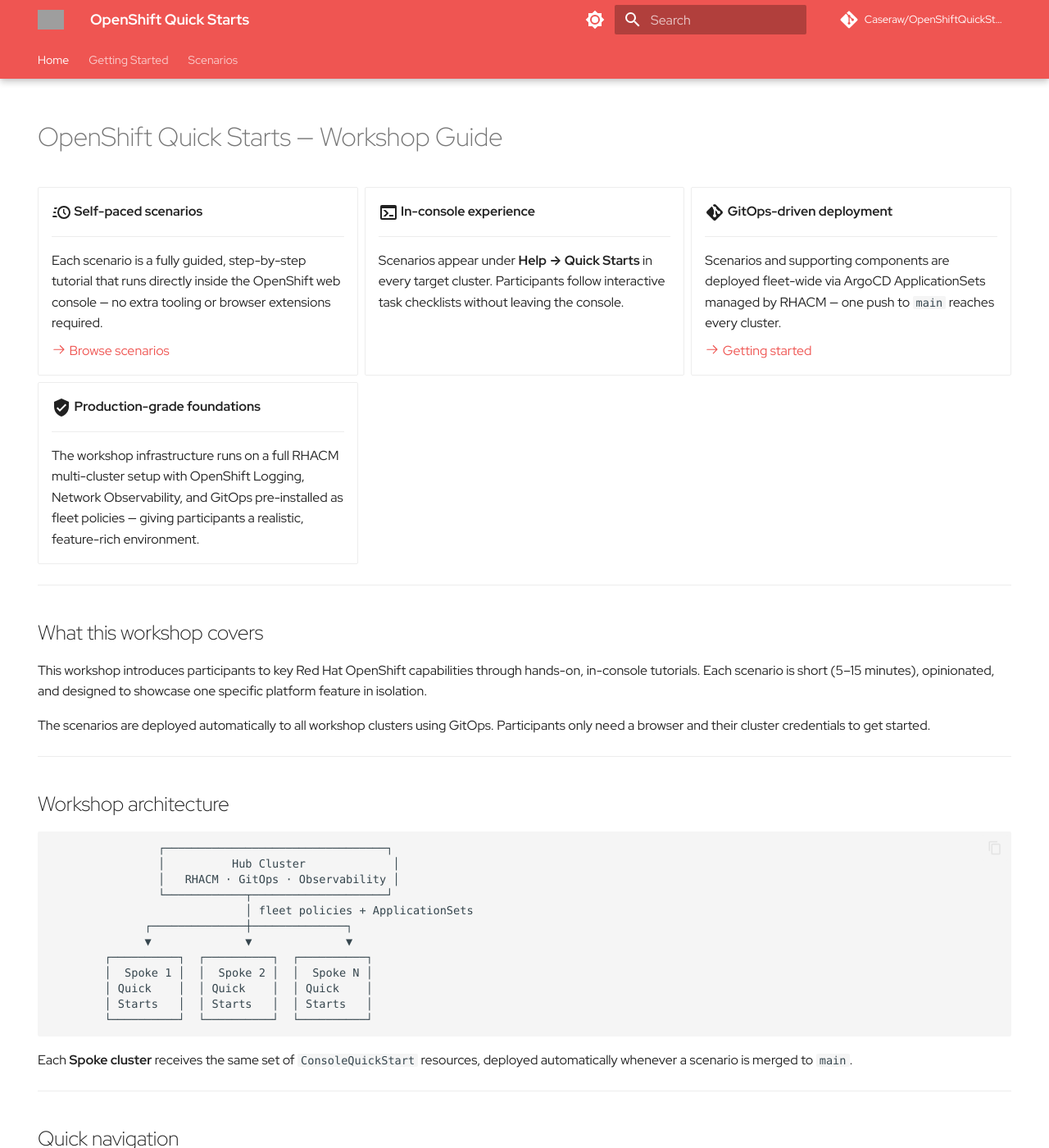
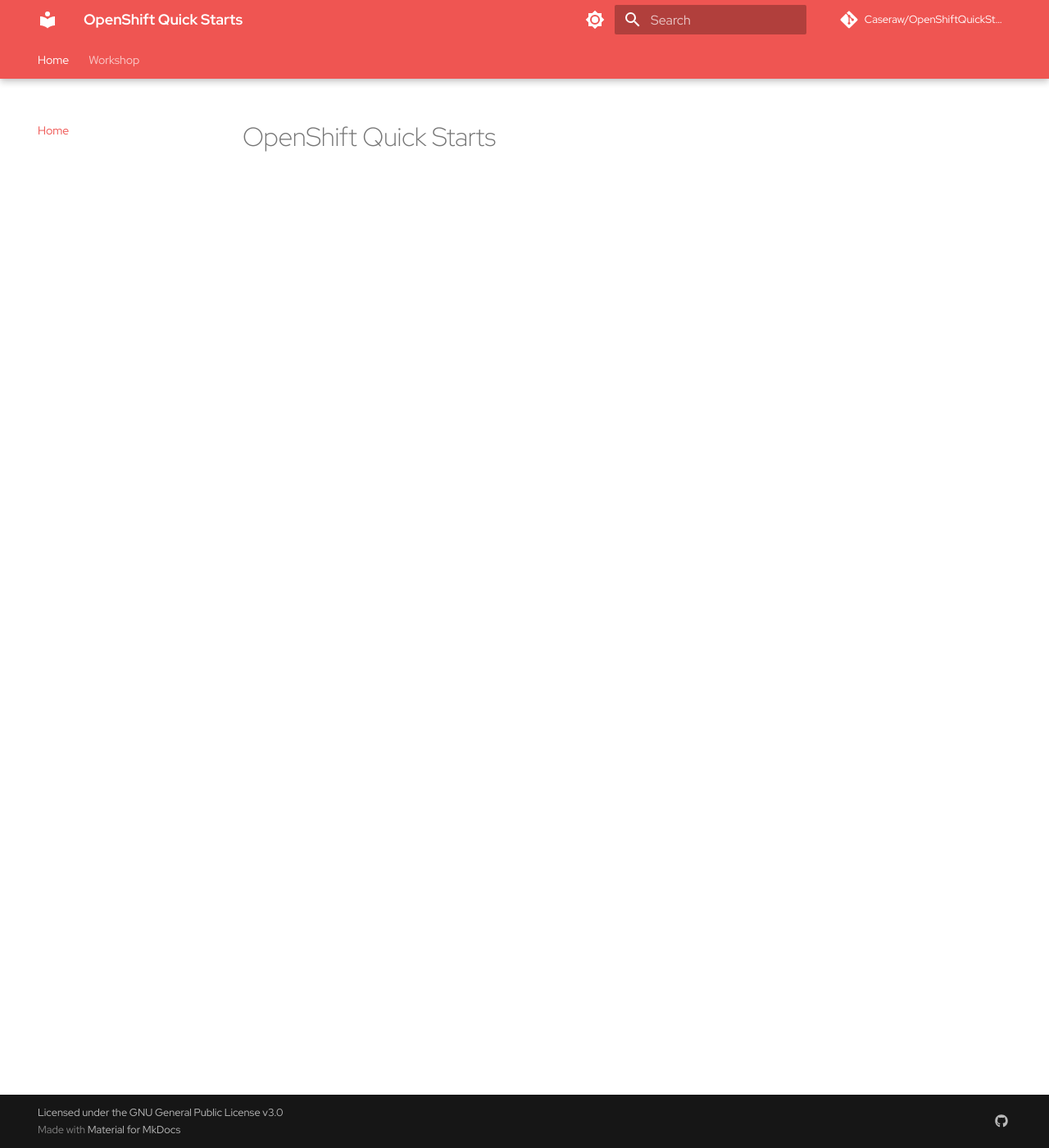
Before and after one commit to Caseraw/OpenShiftQuickStarts, an MkDocs documentation site: the page built from docs/index.md, in a window 1280 px wide and 1400 px high. Shown: the whole window at 82% size. Built offline with MkDocs 1.6.1 and Material for MkDocs 9.7.7, drawn with Linux system fonts in a browser that asks for light colours; some web fonts are replaced; comment, search, counter and statistics services are not loaded; some of the changed text lies outside the part shown; grey boxes are pictures that could not be loaded.

Commit message:
Simplify workshop site — empty pages, remove logo and scenarios
- Remove logo/favicon from theme config
- Homepage reduced to a bare title placeholder
- Rename Getting Started → Workshop, empty content for later
- Remove Scenarios section and nav entry entirely
- Delete docs/getting-started.md, docs/scenarios/index.md

Co-authored-by: Cursor <cursoragent@cursor.com>

````diff
--- a/docs/index.md
+++ b/docs/index.md
@@ -1,87 +1 @@
----
-hide:
-  - navigation
-  - toc
----
-
-# OpenShift Quick Starts — Workshop Guide
-
-<div class="grid cards" markdown>
-
--   :material-clock-fast:{ .lg .middle } **Self-paced scenarios**
-
-    ---
-
-    Each scenario is a fully guided, step-by-step tutorial that runs directly
-    inside the OpenShift web console — no extra tooling or browser extensions
-    required.
-
-    [:octicons-arrow-right-24: Browse scenarios](scenarios/index.md)
-
--   :material-console:{ .lg .middle } **In-console experience**
-
-    ---
-
-    Scenarios appear under **Help → Quick Starts** in every target cluster.
-    Participants follow interactive task checklists without leaving the console.
-
--   :material-git:{ .lg .middle } **GitOps-driven deployment**
-
-    ---
-
-    Scenarios and supporting components are deployed fleet-wide via ArgoCD
-    ApplicationSets managed by RHACM — one push to `main` reaches every cluster.
-
-    [:octicons-arrow-right-24: Getting started](getting-started.md)
-
--   :material-shield-check:{ .lg .middle } **Production-grade foundations**
-
-    ---
-
-    The workshop infrastructure runs on a full RHACM multi-cluster setup with
-    OpenShift Logging, Network Observability, and GitOps pre-installed as fleet
-    policies — giving participants a realistic, feature-rich environment.
-
-</div>
-
----
-
-## What this workshop covers
-
-This workshop introduces participants to key Red Hat OpenShift capabilities through
-hands-on, in-console tutorials. Each scenario is short (5–15 minutes), opinionated,
-and designed to showcase one specific platform feature in isolation.
-
-The scenarios are deployed automatically to all workshop clusters using GitOps.
-Participants only need a browser and their cluster credentials to get started.
-
----
-
-## Workshop architecture
-
-```
-                ┌─────────────────────────────────┐
-                │          Hub Cluster             │
-                │   RHACM · GitOps · Observability │
-                └────────────┬────────────────────┘
-                             │ fleet policies + ApplicationSets
-              ┌──────────────┼──────────────┐
-              ▼              ▼              ▼
-        ┌──────────┐  ┌──────────┐  ┌──────────┐
-        │  Spoke 1 │  │  Spoke 2 │  │  Spoke N │
-        │ Quick    │  │ Quick    │  │ Quick    │
-        │ Starts   │  │ Starts   │  │ Starts   │
-        └──────────┘  └──────────┘  └──────────┘
-```
-
-Each **Spoke cluster** receives the same set of `ConsoleQuickStart` resources,
-deployed automatically whenever a scenario is merged to `main`.
-
----
-
-## Quick navigation
-
-| | |
-|---|---|
-| [:material-play-circle: Get up and running](getting-started.md) | Prerequisites, environment setup, and first deployment |
-| [:material-view-list: Scenarios](scenarios/index.md) | All available workshop scenarios |
+# OpenShift Quick Starts
--- a/mkdocs.yml
+++ b/mkdocs.yml
@@ -25,8 +25,6 @@ theme:
   font:
     text: Red Hat Display
     code: Red Hat Mono
-  logo: material/rocket-launch
-  favicon: material/rocket-launch
   features:
     - navigation.tabs
     - navigation.tabs.sticky
@@ -75,9 +73,7 @@ markdown_extensions:
 
 nav:
   - Home: index.md
-  - Getting Started: getting-started.md
-  - Scenarios:
-    - scenarios/index.md
+  - Workshop: workshop.md
 
 extra:
   social:
````
Also changed, not shown: docs/getting-started.md (deleted, +0 -195 lines), docs/scenarios/index.md (deleted, +0 -98 lines), docs/workshop.md (added, +1 -0 lines).
